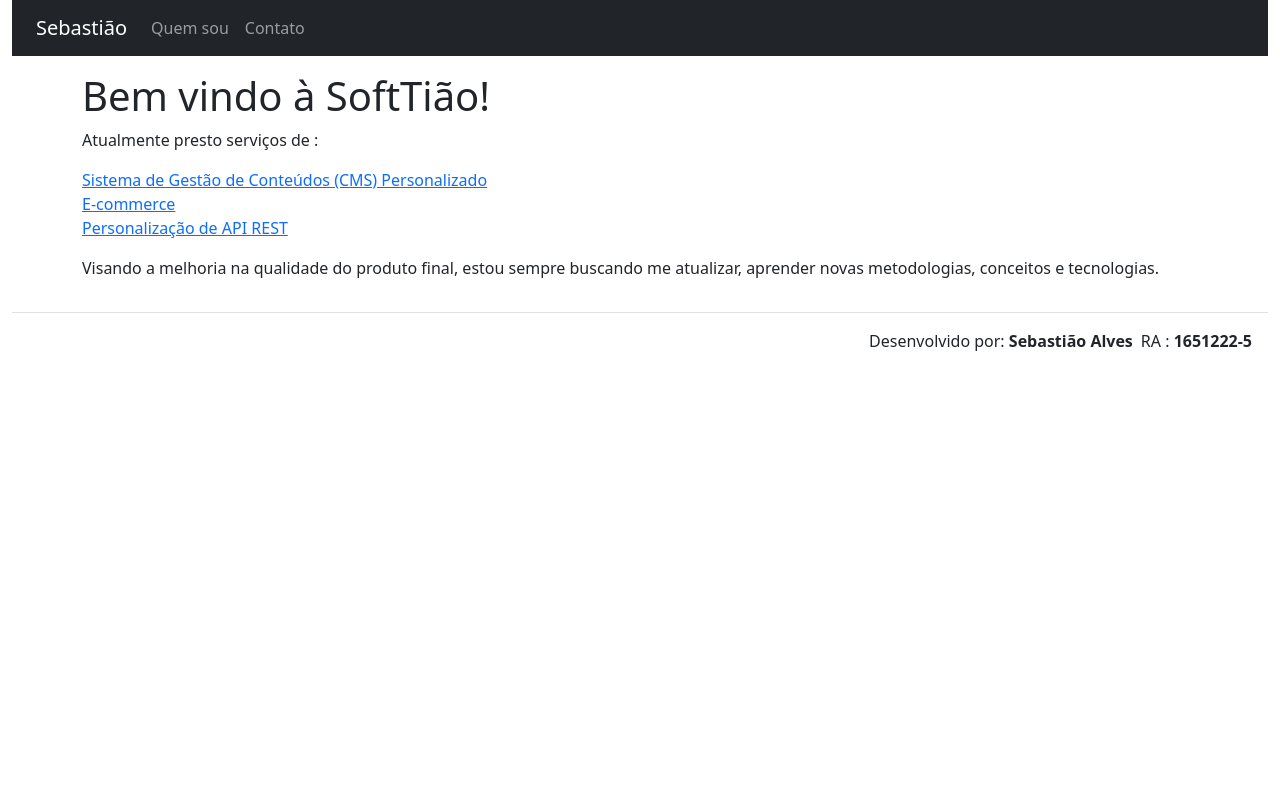
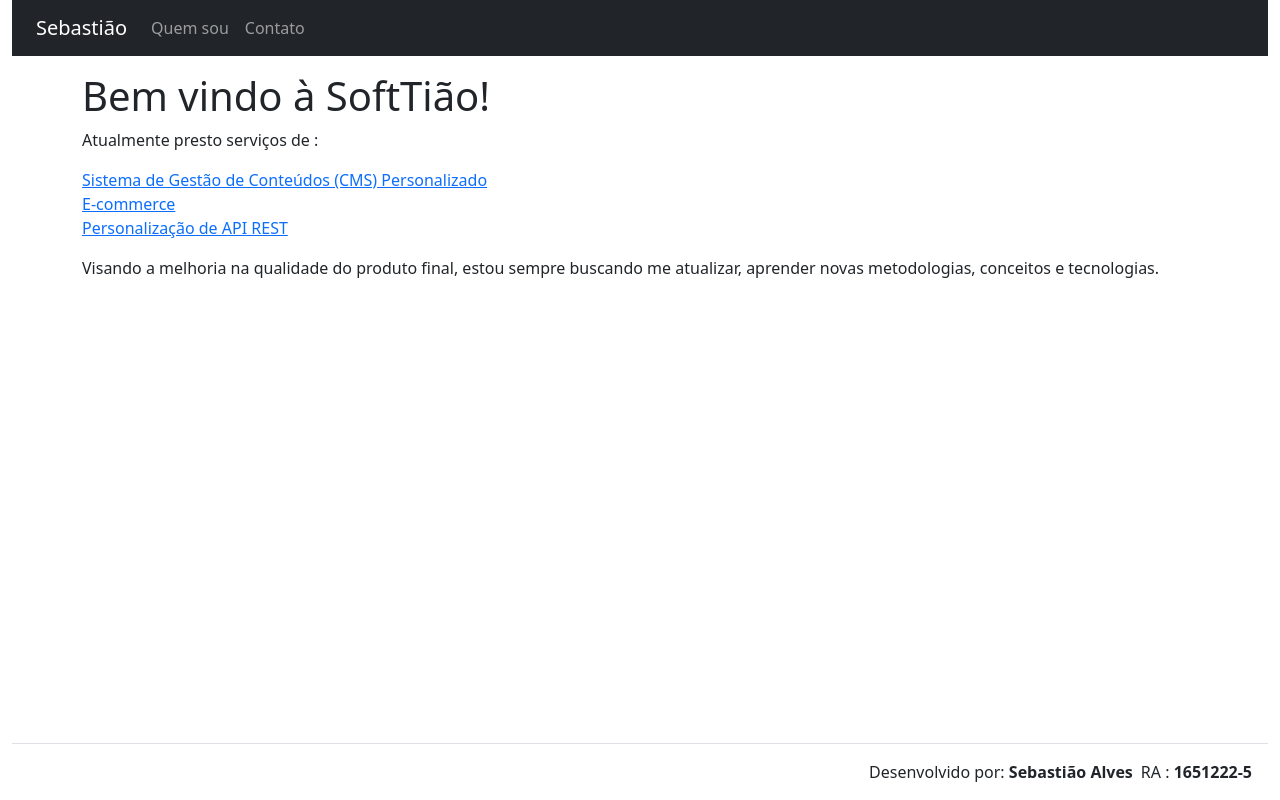
Before and after one commit to Tiaomain/16512225-SebastiaoAlves, a PHP site: page / in a window 1280 px wide. Run offline with PHP 8.4, Linux system fonts and the light colour scheme.

Commit message:
Finalizado ajuste do footer

```diff
--- a/css/style.css
+++ b/css/style.css
@@ -1,3 +1,18 @@
+html {
+    height: 100%;
+    min-height: 100%;
+}
+
+body {
+    display: flex;
+    flex-direction: column;
+    min-height: 100%;
+}
+
+footer {
+    margin-top: auto;
+}
+
 li {
     list-style-type: none;
 }
```
